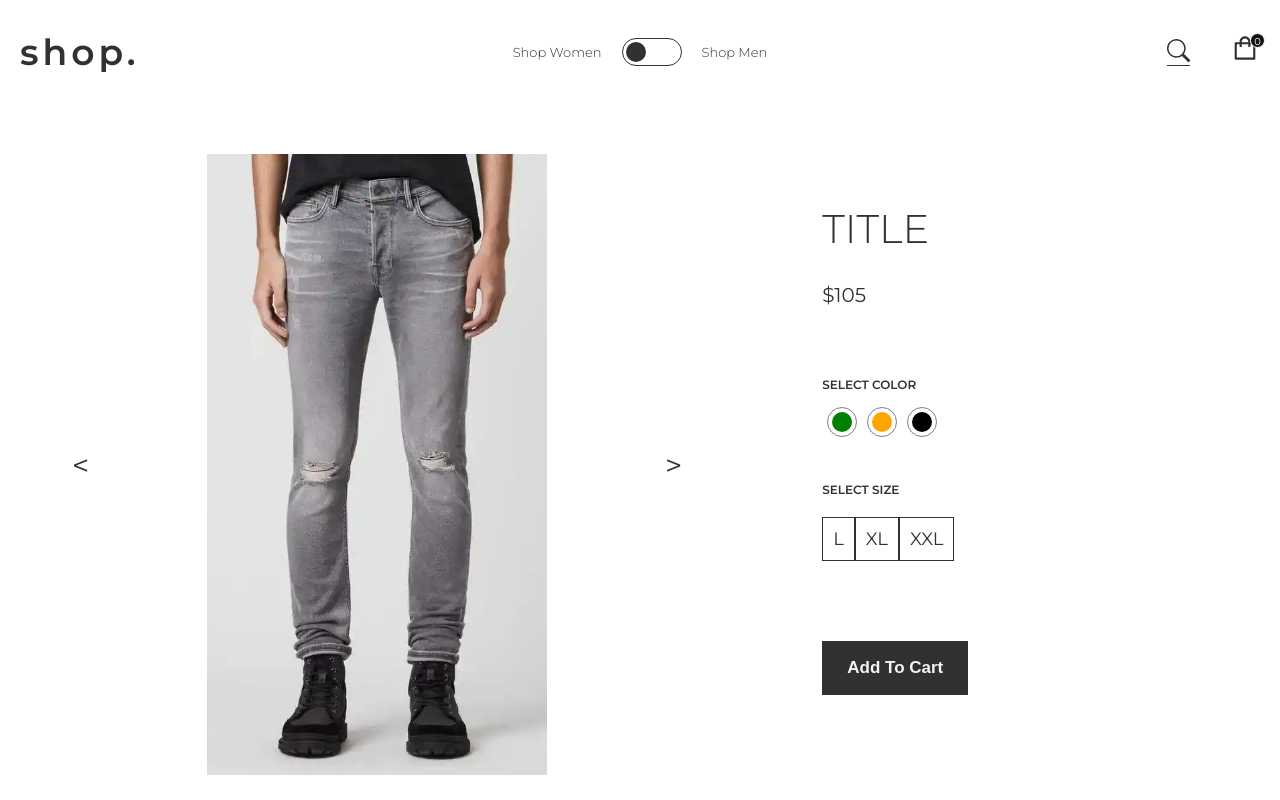
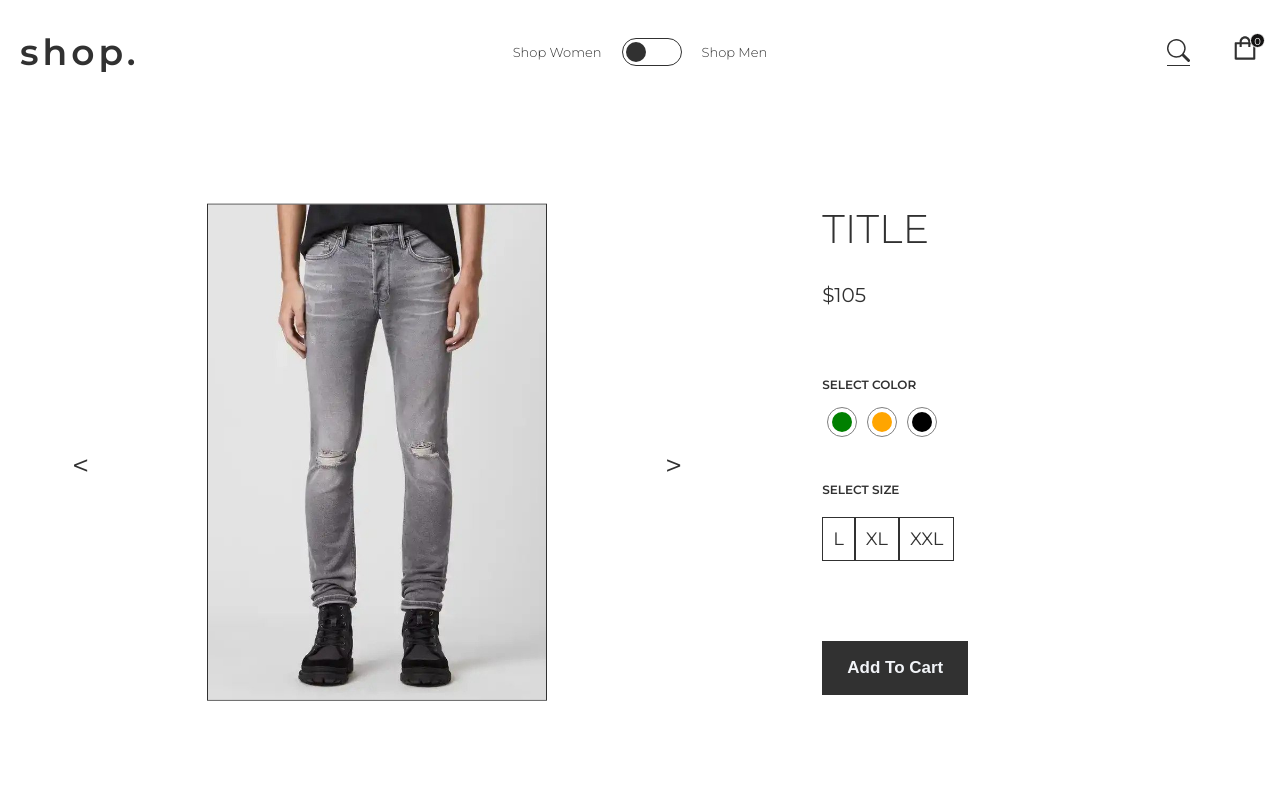
Before and after one commit to Harrama1985/Shop, a React (Create React App) app: page /women/products/1/1 in a window 1280 px wide. Built offline with nearby package versions, Linux system fonts and the light colour scheme; no server answers.

Commit message:
finish slider

```diff
--- a/src/components/singleProduct/slider/index.tsx
+++ b/src/components/singleProduct/slider/index.tsx
@@ -1,25 +1,51 @@
-import React, { FC } from 'react'
+import React, { FC, useContext } from 'react'
+import { useState } from 'react'
+import { ContextGender } from '../../../store/storeGender/context'
 import './slider.scss'
 interface Props {}
 
+const Slider :FC<Props> = () => {
+  const {state} = useContext(ContextGender)
+  const list = ['/images/men1.jpg','/images/men2.jpg','/images/menBottom.jpeg','/images/menTop.jpeg']
+  const [indexActive, setIndexActive] = useState(1)
+  const [newList, setNewList] = useState<string[]>([list[0]])
 
-const Slider :FC<Props> = () => {
+  const rightClick=()=>{
+    if(list.length-1<indexActive) return;
+    setIndexActive(prev=>prev=prev+1)
+    setNewList([...newList,list[indexActive]])
+  }
+
+  const leftClick=()=>{
+    if(indexActive===1) return;
+    setIndexActive(prev=>prev=prev-1)
+    //@ts-ignore
+    const oldList= [...newList]
+    oldList.pop()
+    setNewList(oldList)
+  }
+
   return (
     <div className='slider'>
       <div className="slider__imgs">
-
-      <img src='/images/men1.jpg'/>
+        {newList.map((item:string,index:number)=>(
+        <div className={`slider__img border-${state.gender}
+                        ${'slider__img--active'}`}
+            style={{zIndex:10+index, transform: `translate(-50%,10%) rotate(${index%2===0 ? '-':''}${index*7}deg)`}} key={index}>
+          <img src={item}/>
+        </div>
+        ))}
       </div>
       <div className="slider__arrows">
         <div className="slider__left">
-          <span>{'<'}</span>
+          <span onClick={leftClick}>{'<'}</span>
         </div>
-        <div className="slider__right">
-          <span>{'>'}</span>
+        <div className="slider__right" >
+          <span onClick={rightClick}>{'>'}</span>
         </div>
       </div>
     </div>
-   )
- }
+  )
+}
 
 export default Slider
--- a/src/components/singleProduct/slider/slider.scss
+++ b/src/components/singleProduct/slider/slider.scss
@@ -5,17 +5,31 @@
     padding: 2rem;
     position: relative;
     height: 100%;
-    img {
-      position: absolute;
-      left: 50%;
-      top: 0;
-      transform: translateX(-50%);
-      max-width: 340px;
+  }
+  &__img{
+    position: absolute;
+    left: -200%;
+    top: 0;
+    transform: translate(-50%,10%);
+    max-width: 340px;
+    width: 100%;
+    height: 80%;
+    opacity: 0;
+    transition: .5s ease-in-out;
+    border: 1px solid transparent;
+
+    img{
       width: 100%;
       height: 100%;
       object-fit: cover;
     }
   }
+  &__img--active{
+    left:50%;
+    opacity: 1;
+    transition: .5s ease-in-out;
+  }
+
   &__arrows {
     position: absolute;
     top: 50%;
@@ -37,4 +51,5 @@
     font-size: 3rem;
     cursor: pointer;
   }
+
 }
```
